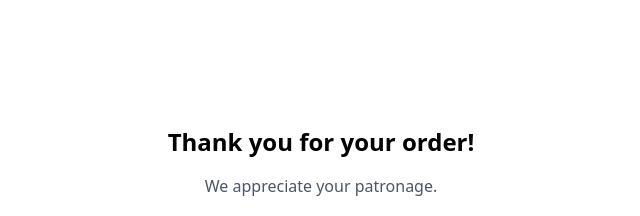
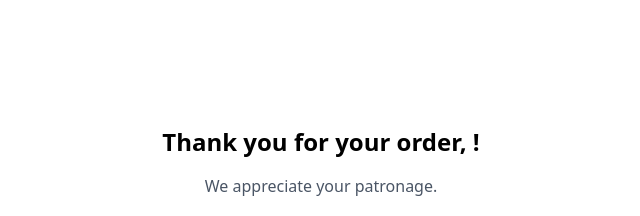
Before and after one commit to Jaypee-28/chitech, a Next.js app: page /success/1 in a window 1280 px wide. Shown: the part 206-422 px from the top of the page, without its empty margins (319-959 px from the left). Built offline with nearby package versions, Linux system fonts and the light colour scheme; no server answers; sample sign-in values are in the browser's storage.

Commit message:
updated commit

```diff
--- a/app/(user)/success/[id]/page.tsx
+++ b/app/(user)/success/[id]/page.tsx
@@ -1,16 +1,21 @@
-// app/(user)/success/[id]/page.tsx
+"use client";
+
+import { useEffect } from "react";
+import { useCartStore } from "@/stores/useCartStore";
 import Link from "next/link";
-import { getServerSession } from "next-auth";
-import { authOptions } from "@/app/api/auth/[...nextauth]/route";
-import { redirect } from "next/navigation";
 
-export default async function OrderSuccessPage() {
-  const session = await getServerSession(authOptions);
-  if (!session) redirect("/login");
+export default function SuccessPageClient({ userName }: { userName: string }) {
+  const clearCart = useCartStore((state) => state.clearCart);
+
+  useEffect(() => {
+    clearCart(); // ✅ Clear cart after successful payment
+  }, [clearCart]);
 
   return (
     <div className="min-h-screen flex flex-col items-center justify-center px-4 text-center">
-      <h1 className="text-2xl font-semibold mb-4">Thank you for your order!</h1>
+      <h1 className="text-2xl font-semibold mb-4">
+        Thank you for your order, {userName}!
+      </h1>
       <p className="text-gray-600 mb-6">We appreciate your patronage.</p>
       <div className="flex gap-4">
         <Link
```
Also changed, not shown: app/dashboard/orders/page.tsx (+5 -2 lines).
